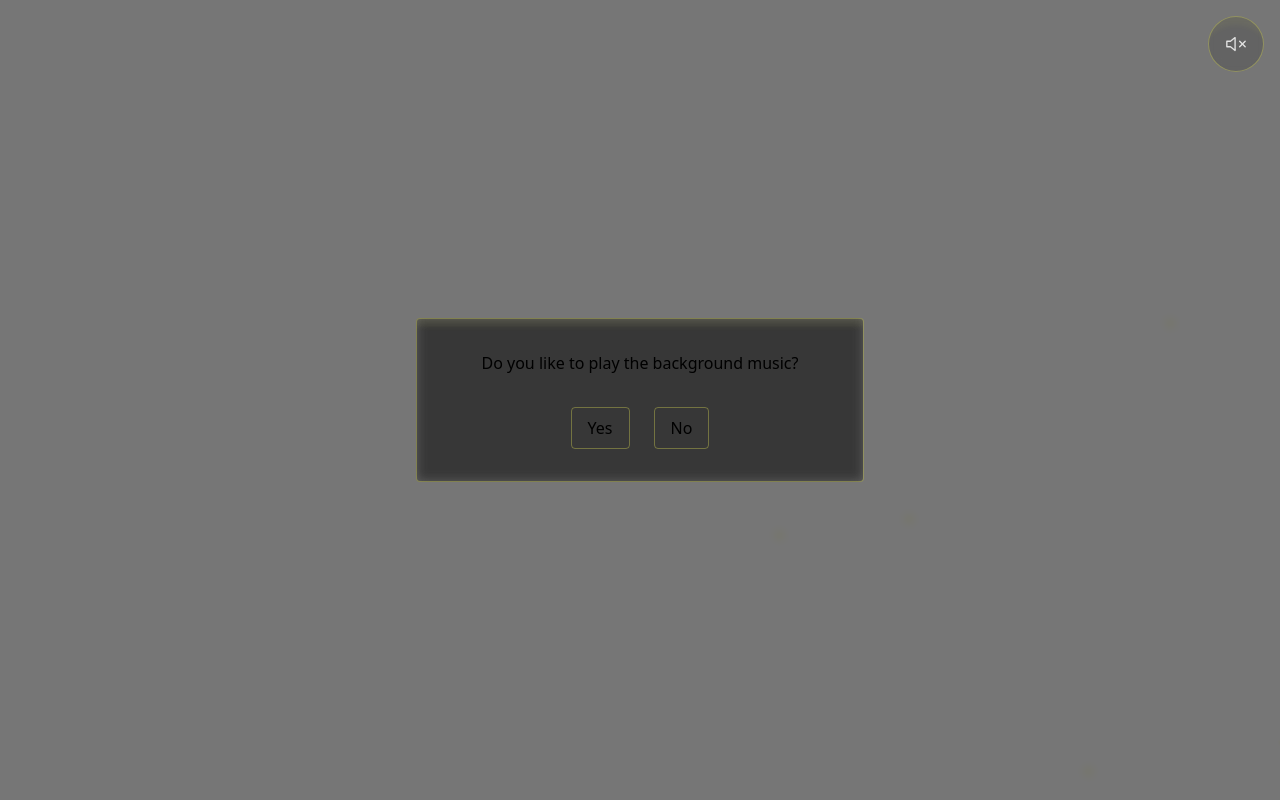
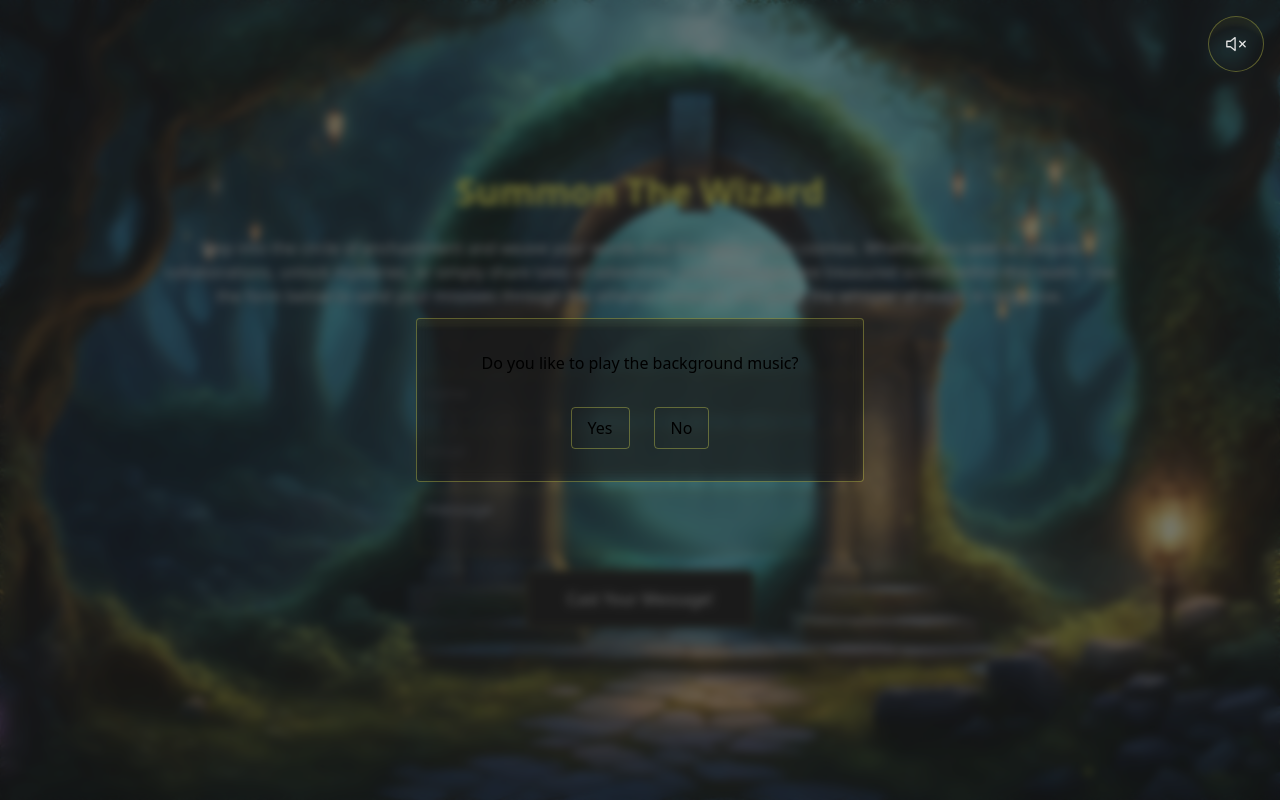
Before and after one commit to naymHdev/naym-official-portfolio, a React (Vite) app: page /contact in a window 1280 px wide. Built offline with nearby package versions, Linux system fonts and the light colour scheme; no server answers.

Commit message:
update a contact page create compleate

```diff
--- a/package.json
+++ b/package.json
@@ -25,6 +25,7 @@
     "react-hook-form": "^7.51.4",
     "react-router-dom": "^6.23.1",
     "react-three-fiber": "^6.0.13",
+    "sonner": "^1.4.41",
     "sort-by": "^1.2.0",
     "tailwindcss": "^3.4.3",
     "three": "^0.164.1"
--- a/src/Pages/Contact/Contact.jsx
+++ b/src/Pages/Contact/Contact.jsx
@@ -1,11 +1,32 @@
+import bg from "../../../Public/background/contact-background.png";
+import Form from "./Form";
 
+export default function Contact() {
+  return (
+    <>
+      <img
+        src={bg}
+        alt="Next.js Portfolio website's contact page background image"
+        sizes="100vw"
+        className="-z-50 fixed top-0 left-0 w-full h-full object-cover object-center"
+      />
 
-const Contact = () => {
-    return (
-        <div>
-
+      <article className="relative w-full min-h-screen flex flex-col items-center justify-center py-8 sm:py-0 space-y-8">
+        <div className="flex flex-col items-center justify-center space-y-6 w-full sm:w-3/4">
+          <h1 className="text-accent font-semibold text-center text-4xl capitalize">
+            summon the wizard
+          </h1>
+          <p className="text-center font-light text-sm xs:text-base text-foreground">
+            Step into the circle of enchantment and weave your words into the
+            fabric of the cosmos. Whether you seek to conjure collaborations,
+            unlock mysteries, or simply share tales of adventure, your messages
+            are treasured scrolls within this realm. Use the form below to send
+            your missives through the ethereal network, and await the whisper of
+            magic in response.
+          </p>
         </div>
-    );
-};
-
-export default Contact;
+        <Form />
+      </article>
+    </>
+  );
+}
--- /dev/null
+++ b/src/Pages/Contact/Form.jsx
@@ -0,0 +1,155 @@
+import { useForm } from "react-hook-form";
+import { Toaster, toast } from "sonner";
+import { motion } from "framer-motion";
+import { EmailJSResponseStatus } from "@emailjs/browser";
+
+const container = {
+  hidden: { opacity: 0 },
+  show: {
+    opacity: 1,
+    transition: {
+      staggerChildren: 0.3,
+      delayChildren: 0.2,
+    },
+  },
+};
+
+const item = {
+  hidden: { scale: 0 },
+  show: { scale: 1 },
+};
+
+export default function Form() {
+  const {
+    register,
+    handleSubmit,
+    formState: { errors },
+  } = useForm();
+
+  const sendEmail = (params) => {
+    const toastId = toast.loading("Sending your message, please wait...");
+
+    toast.info(
+      "Form submissions are demo-only here. Please checkout the final code repo to enable it. If you want to connect you can reach out to me via codebucks27@gmail.com.",
+      {
+        id: toastId,
+      }
+    );
+
+    EmailJSResponseStatus
+      .send(
+        process.env.NEXT_PUBLIC_SERVICE_ID,
+        process.env.NEXT_PUBLIC_TEMPLATE_ID,
+        params,
+        {
+          publicKey: process.env.NEXT_PUBLIC_PUBLIC_KEY,
+          limitRate: {
+            throttle: 5000,
+          },
+        }
+      )
+      .then(
+        () => {
+          toast.success(
+            "I have received your message, I will get back to you soon!",
+            {
+              id: toastId,
+            }
+          );
+        },
+        (error) => {
+          toast.error(
+            "There was an error sending your message, please try again later!",
+            {
+              id: toastId,
+            }
+          );
+        }
+      );
+  };
+
+  const onSubmit = (data) => {
+    const templateParams = {
+      to_name: "naymHossen",
+      from_name: data.name,
+      reply_to: data.email,
+      message: data.message,
+    };
+
+    sendEmail(templateParams);
+  };
+
+  return (
+    <>
+      <Toaster richColors={true} />
+      <motion.form
+        variants={container}
+        initial="hidden"
+        animate="show"
+        onSubmit={handleSubmit(onSubmit)}
+        className="max-w-md w-full flex flex-col items-center justify-center space-y-4"
+      >
+        <motion.input
+          variants={item}
+          type="text"
+          placeholder="name"
+          {...register("name", {
+            required: "This field is required!",
+            minLength: {
+              value: 3,
+              message: "Name should be atleast 3 characters long.",
+            },
+          })}
+          className="w-full p-2 rounded-md shadow-lg text-foreground focus:outline-none focus:ring-2 focus:ring-accent/50 custom-bg"
+        />
+        {errors.name && (
+          <span className="inline-block self-start text-accent">
+            {errors.name.message}
+          </span>
+        )}
+        <motion.input
+          variants={item}
+          type="email"
+          placeholder="email"
+          {...register("email", { required: "This field is required!" })}
+          className="w-full p-2 rounded-md shadow-lg text-foreground focus:outline-none focus:ring-2 focus:ring-accent/50 custom-bg"
+        />
+        {errors.email && (
+          <span className="inline-block self-start text-accent">
+            {errors.email.message}
+          </span>
+        )}
+        <motion.textarea
+          variants={item}
+          placeholder="message"
+          {...register("message", {
+            required: "This field is required!",
+            maxLength: {
+              value: 500,
+              message: "Message should be less than 500 characters",
+            },
+            minLength: {
+              value: 50,
+              message: "Message should be more than 50 characters",
+            },
+          })}
+          className="w-full p-2 rounded-md shadow-lg text-foreground focus:outline-none focus:ring-2 focus:ring-accent/50 custom-bg"
+        />
+        {errors.message && (
+          <span className="inline-block self-start text-accent">
+            {errors.message.message}
+          </span>
+        )}
+
+        <motion.input
+          variants={item}
+          value="Cast your message!"
+          className="px-10 py-4 rounded-md shadow-lg bg-background border border-accent/30 border-solid
+      hover:shadow-glass-sm backdrop-blur-sm text-foreground focus:outline-none focus:ring-2 focus:ring-accent/50 cursor-pointer capitalize
+      "
+          type="submit"
+        />
+      </motion.form>
+    </>
+  );
+}
```
Also changed, not shown: 1 other file (tests, documents, lock files or other folders).
